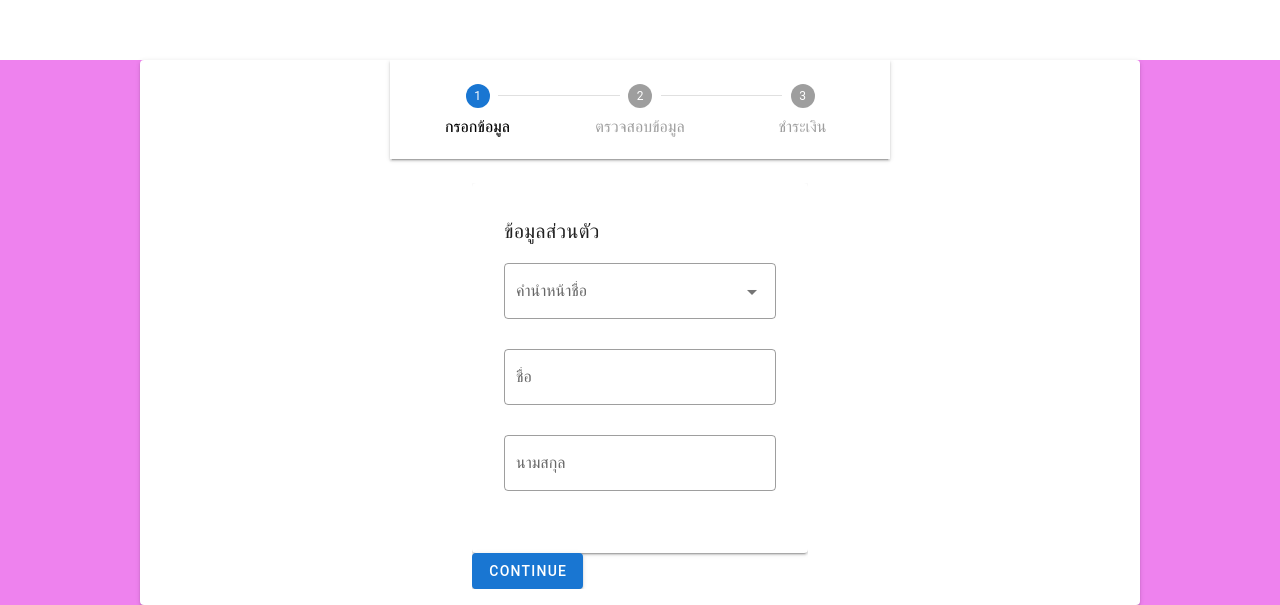
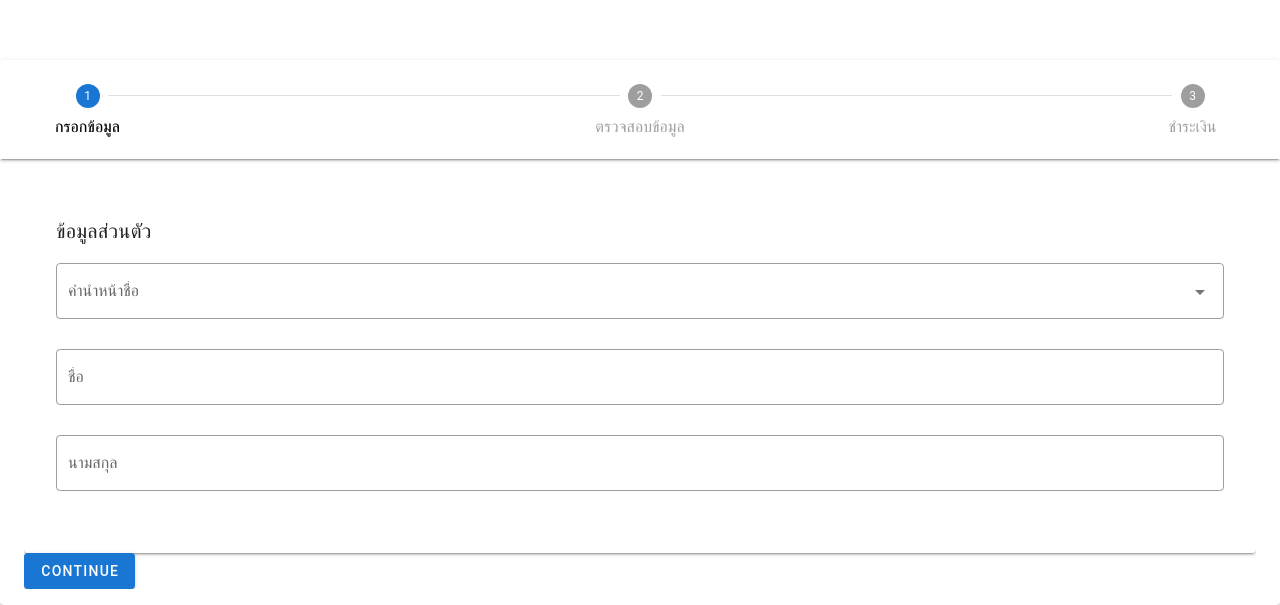
Before and after one commit to taemphong/project-ccpn, a Vue app: page /user-register in a window 1280 px wide. Shown: the part 227-832 px from the top of the page. Built offline with nearby package versions, Linux system fonts and the light colour scheme.

Commit message:
Userrrraaaa

```diff
--- a/src/views/User/UserRegister.vue
+++ b/src/views/User/UserRegister.vue
@@ -9,9 +9,8 @@
                 max-width="auto"
             />
         </div>
-        <div style="justify-items: center; background-color: violet;" >
-        <v-stepper v-model="e1" alt-labels style="width: 1000px; justify-items: center;">
-            <v-stepper-header style="width: 500px; ">
+        <v-stepper v-model="e1" alt-labels >
+            <v-stepper-header >
                 <v-stepper-step :complete="e1 > 1" step="1">
                     กรอกข้อมูล
                 </v-stepper-step>
@@ -52,7 +51,6 @@
                 </v-stepper-content>
             </v-stepper-items>
         </v-stepper>
-    </div>
     </v-container>
 </template>
 
```
